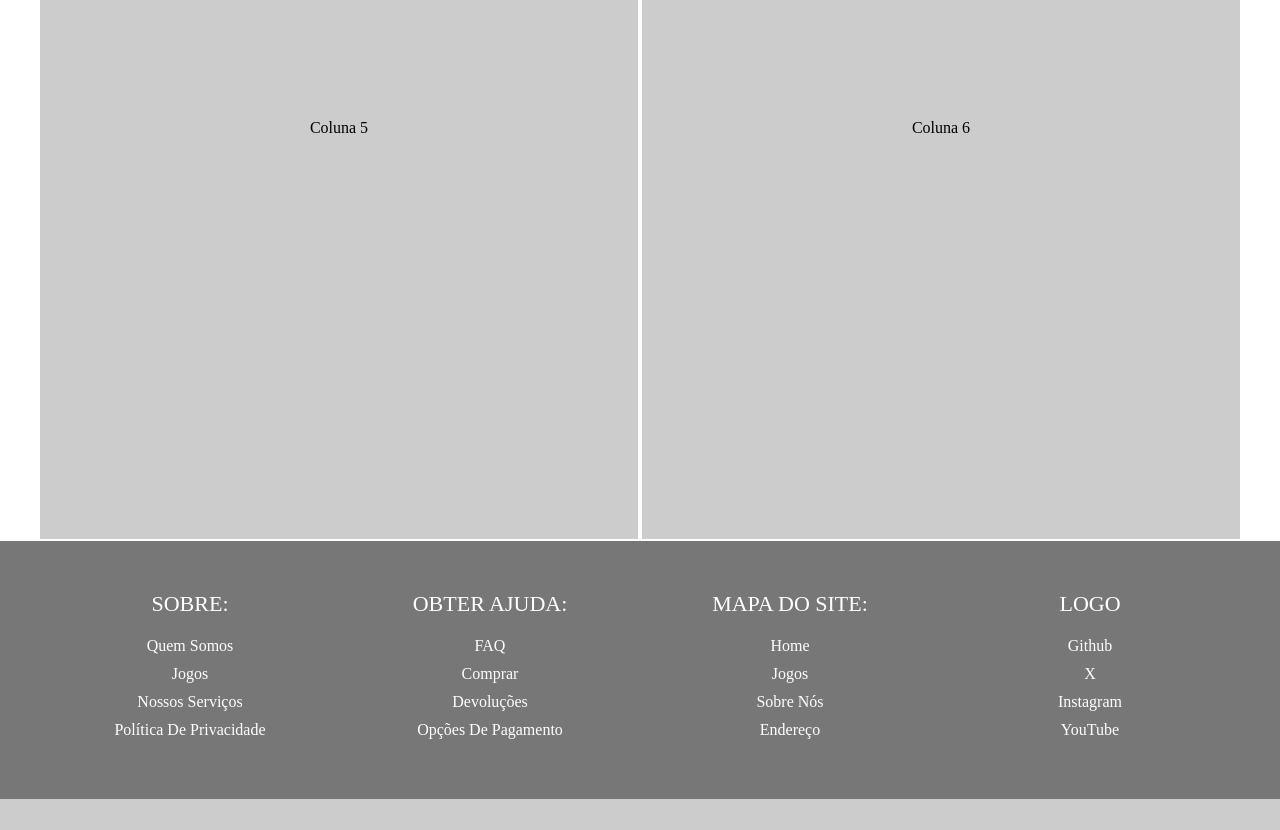
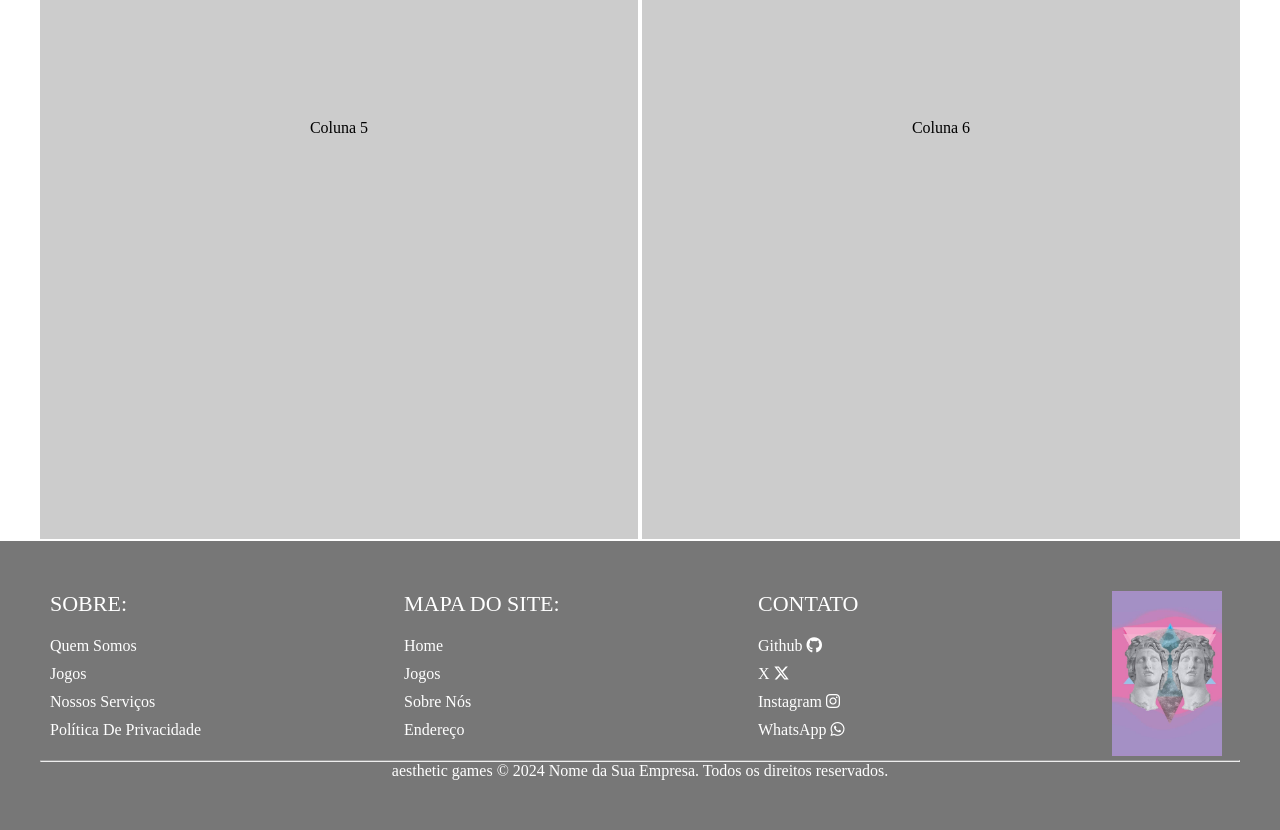
Before and after one commit to FelipeTr00/TechAcademy2, a PHP site: page / in a window 1280 px wide; the page is wider, and only the part inside the window is pictured. Shown: the part 1749-2579 px from the top of that part. Before the commit the page ends 2548 px from the top of that part, so only its background shows below. Run offline with PHP 8.4, Linux system fonts and the light colour scheme; some libraries are stand-ins or nearby versions; some web fonts are replaced.

Commit message:
add copyright

```diff
--- a/css/style.css
+++ b/css/style.css
@@ -86,13 +86,14 @@ footer {
 .container-footer {
   padding: 0 10px;
   margin: auto;
-  text-align: center;
+  text-align: justify;
   max-width: 1200px; }
 
 .row-footer {
   display: flex;
+  width: 118%;
   flex-wrap: wrap;
-  justify-content: center; }
+  justify-content: left; }
 
 .footer-col {
   width: 25%;
@@ -120,11 +121,15 @@ footer {
   text-decoration: none;
   font-weight: 300;
   display: block;
-  transition: all 0.3s ease; }
+  transition: all 0.3s ease;
+  text-align: left; }
 
 .footer-col ul li a:hover {
   color: #cecdcd;
   padding-left: 10px; }
+
+.footer-image {
+  width: 110px; }
 
 /* Responsivo */
 @media (max-width: 800px) {
@@ -134,5 +139,8 @@ footer {
 @media (max-width: 800px) {
   .footer-col {
     width: 100%; } }
+.copyright {
+  color: white;
+  text-align: center; }
 
 /*# sourceMappingURL=style.css.map */
--- a/css/style.scss
+++ b/css/style.scss
@@ -107,13 +107,14 @@ footer{
 .container-footer{
     padding: 0 10px;
     margin: auto;
-    text-align: center;
+    text-align: justify;
     max-width: 1200px;
 }
 .row-footer{
     display: flex;
+	width: 118%;
     flex-wrap: wrap;
-    justify-content: center;
+    justify-content: left;
 }
 
 .footer-col{
@@ -143,10 +144,15 @@ footer{
     font-weight: 300;
     display: block;
     transition: all 0.3s ease;
+	text-align: left;
 }
 .footer-col ul li a:hover{
     color: #cecdcd;
     padding-left: 10px;
+}
+
+.footer-image {
+	width: 110px;
 }
 
 /* Responsivo */
@@ -161,3 +167,8 @@ footer{
         width: 100%;
     }
 }
+
+.copyright {
+	color: white;
+	text-align: center;
+}
--- a/index.html
+++ b/index.html
@@ -61,16 +61,6 @@
                 </div>
 
                 <div class="footer-col">
-                    <h4>Obter ajuda:</h4>
-                    <ul>
-                        <li><a href="#">FAQ</a></li>
-                        <li><a href="#">Comprar</a></li>
-                        <li><a href="#">devoluções</a></li>
-                        <li><a href="#">Opções De Pagamento</a></li>
-                    </ul>
-                </div>
-
-                <div class="footer-col">
                     <h4>MAPA DO SITE:</h4>
                     <ul>
                         <li><a href="#">Home</a></li>
@@ -81,20 +71,26 @@
                 </div>
 
                 <div class="footer-col">
-                    <h4>LOGO</h4>
+                    <h4>contato</h4>
                     <ul>
-                        <li><a href="#">Github</a></li>
-                        <li><a href="#">X</a></li>
-                        <li><a href="#">Instagram</a></li>
-                        <li><a href="#">YouTube</a></li>
+                        <li><a href="#">Github <i class="fa-brands fa-github"></i></a></li>
+                        <li><a href="#">X <i class="fa-brands fa-x-twitter"></i></a></li>
+                        <li><a href="#">Instagram <i class="fa-brands fa-instagram"></i></a></li>
+                        <li><a href="#">WhatsApp <i class="fa-brands fa-whatsapp"></i></a></li>
                     </ul>
                 </div>
+                <div class="footer-col">
+                    <img src="images/vaporwave_.jpg" class="footer-image">
+                </div>
+            </div>
 
-            </div>
+            <hr> <!-- Linha horizontal -->
+            <p class="copyright">aesthetic games © 2024 Nome da Sua Empresa. Todos os direitos reservados.</p>
         </div>
     </footer>
 
 
 
 </body>
+<script src="https://kit.fontawesome.com/e8927ca629.js" crossorigin="anonymous"></script>
 </html>
```
Also changed, not shown: images/vaporwave_.jpg (added), 1 other file.
